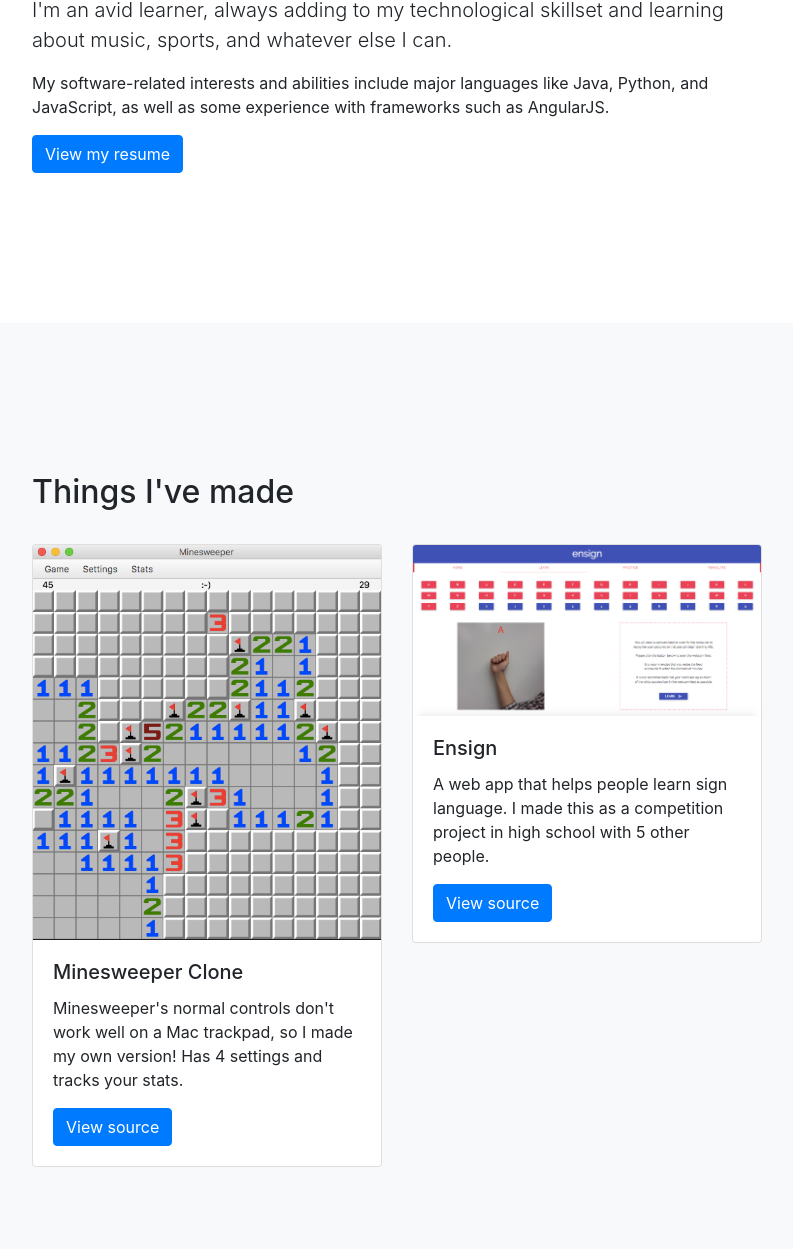
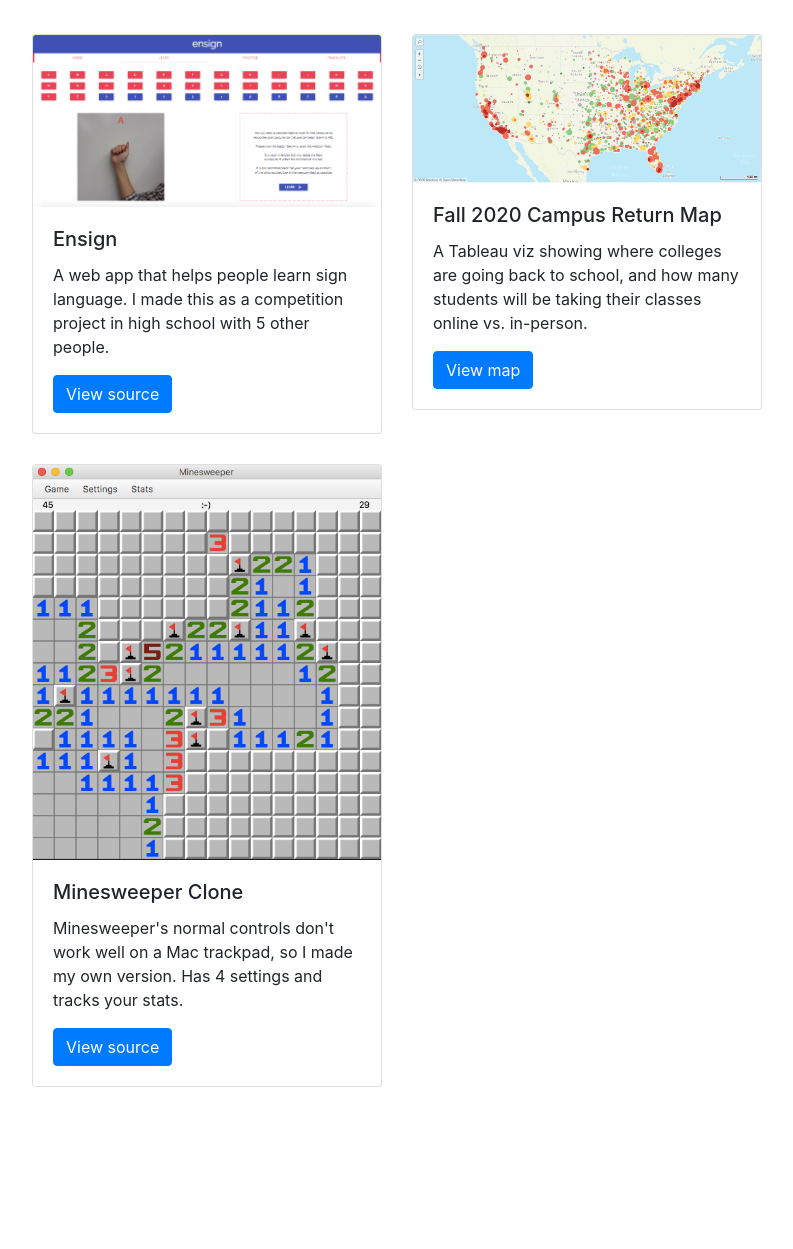
Before and after one commit to owenzhang2010/owenzhang2010.github.io, a website with bundled scripts: page index.html in a window 1280 px wide. Shown: the part 559-1808 px from the top of the page, without its empty margins (243-1036 px from the left). Built offline with nearby package versions, Linux system fonts and the light colour scheme.

Commit message:
aug 2020 update

```diff
--- a/css/scrolling-nav.css
+++ b/css/scrolling-nav.css
@@ -25,3 +25,7 @@
 .social {
 	padding: 20px;
 }
+
+.card {
+    margin: 15px 0;
+}
--- a/index.html
+++ b/index.html
@@ -30,10 +30,10 @@
         <div class="collapse navbar-collapse" id="navbarResponsive">
           <ul class="navbar-nav ml-auto">
             <li class="nav-item">
-              <a class="nav-link js-scroll-trigger" href="#about">About Me</a>
+              <a class="nav-link js-scroll-trigger" href="#projects">Projects</a>
             </li>
             <li class="nav-item">
-              <a class="nav-link js-scroll-trigger" href="#projects">Projects</a>
+              <a class="nav-link js-scroll-trigger" href="#about">About Me</a>
             </li>
             <li class="nav-item">
               <a class="nav-link js-scroll-trigger" href="#contact">Contact</a>
@@ -46,24 +46,11 @@
     <header class="bg-light">
       <div class="container text-center">
         <h1>Hi! I'm Owen.</h1>
-        <p class="lead">I'm a computer science student at UC Berkeley. Scroll down to find out who I am and what I can do!</p>
+        <p class="lead">I'm a 4th-year computer science student at UC Berkeley. Check out my projects below!</p>
       </div>
     </header>
 
-    <section id="about">
-      <div class="container">
-        <div class="row">
-          <div class="col-lg-8 mx-auto">
-            <h2>Who am I?</h2>
-            <p class="lead">I'm an avid learner, always adding to my technological skillset and learning about music, sports, and whatever else I can.</p>
-            <p>My software-related interests and abilities include major languages like Java, Python, and JavaScript, as well as some experience with frameworks such as AngularJS.</p>
-            <a class="btn btn-primary" href="resume.pdf" target="_blank">View my resume</a>
-          </div>
-        </div>
-      </div>
-    </section>
-
-    <section id="projects" class="bg-light">
+    <section id="projects">
       <div class="container">
         <div class="row">
           <div class="col-lg-8 mx-auto">
@@ -71,17 +58,7 @@
             <div class="row">
               <div class="col-sm-6">
                 <div class="card">
-                  <img class="card-img-top" src="img/minesweeper.png" alt="minesweeper">
-                  <div class="card-body">
-                    <h5 class="card-title">Minesweeper Clone</h5>
-                    <p class="card-text">Minesweeper's normal controls don't work well on a Mac trackpad, so I made my own version! Has 4 settings and tracks your stats.</p>
-                    <a href="https://github.com/owenzhang2010/meinsweeper" target="_blank" class="btn btn-primary">View source</a>
-                  </div>
-                </div>
-              </div>
-              <div class="col-sm-6">
-                <div class="card">
-                  <img class="card-img-top" src="img/ensign.png" alt="ensign">
+                  <img class="card-img-top" src="img/ensign.png" alt="Ensign">
                   <div class="card-body">
                     <h5 class="card-title">Ensign</h5>
                     <p class="card-text">A web app that helps people learn sign language. I made this as a competition project in high school with 5 other people.</p>
@@ -89,7 +66,42 @@
                   </div>
                 </div>
               </div>
+
+              <div class="col-sm-6">
+                <div class="card">
+                  <img class="card-img-top" src="img/map.png" alt="Campus Return Map">
+                  <div class="card-body">
+                    <h5 class="card-title">Fall 2020 Campus Return Map</h5>
+                    <p class="card-text">A Tableau viz showing where colleges are going back to school, and how many students will be taking their classes online vs. in-person.</p>
+                    <a href="https://public.tableau.com/profile/owen.zhang3983#!/vizhome/Fall2020/Campuses" target="_blank" class="btn btn-primary">View map</a>
+                  </div>
+                </div>
+              </div>
+
+              <div class="col-sm-6">
+                <div class="card">
+                  <img class="card-img-top" src="img/minesweeper.png" alt="Minesweeper game">
+                  <div class="card-body">
+                    <h5 class="card-title">Minesweeper Clone</h5>
+                    <p class="card-text">Minesweeper's normal controls don't work well on a Mac trackpad, so I made my own version. Has 4 settings and tracks your stats.</p>
+                    <a href="https://github.com/owenzhang2010/meinsweeper" target="_blank" class="btn btn-primary">View source</a>
+                  </div>
+                </div>
+              </div>
             </div>
+          </div>
+        </div>
+      </div>
+    </section>
+
+    <section id="about" class="bg-light">
+      <div class="container">
+        <div class="row">
+          <div class="col-lg-8 mx-auto">
+            <h2>Who am I?</h2>
+            <p class="lead">I'm a natural engineer who loves to solve problems and build things. I like projects that reveal new insights or teach new ideas.</p>
+            <p>I have industry experience with both front-end and back-end software development and have seen the rich variety of solutions it can provide to all kinds of problems.</p>
+            <a class="btn btn-primary" href="resume.pdf" target="_blank">View my resume</a>
           </div>
         </div>
       </div>
```
Also changed, not shown: img/map.png (added), 1 other file.
